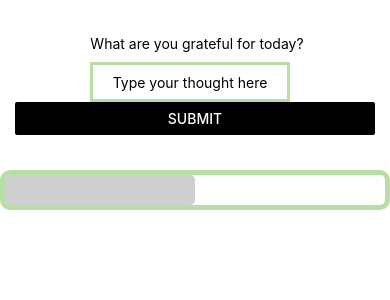
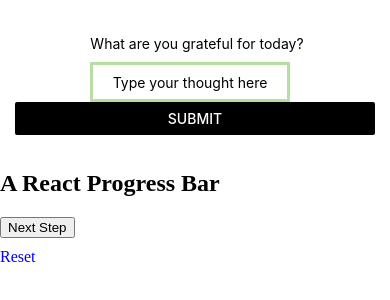
Before and after one commit to kasey-purvor/Grappitude, a React Native app: screen / in a window 390 px wide. Shown: the top 300 px of the page. Built offline with nearby package versions, Linux system fonts and the light colour scheme.

Commit message:
playing with progess bar to change percentage

```diff
--- a/App.js
+++ b/App.js
@@ -2,13 +2,13 @@ import React, { Component } from 'react';
 import { Text, Button, TextInput, View, StyleSheet } from 'react-native';
 
 import CreateThought from "./components/create-thought.component";
-import ProgressBar from "./components/progress-bar.component";
+import ProgressBarExample from "./components/progress-bar.component";
 
 const App = () => {
   return (
     < View>
     <CreateThought />
-    <ProgressBar />
+    <ProgressBarExample />
     </View>
 
   )
--- a/components/progress-bar.component.js
+++ b/components/progress-bar.component.js
@@ -2,34 +2,120 @@ import React,  { Component } from 'react';
 import { Text, Button, TextInput, View, StyleSheet } from 'react-native';
 import axios from "axios";
 
+ export default class ProgressBarExample extends Component {
+  constructor(props) {
+    super(props)
 
-export default class ProgressBar extends Component {
+    this.state = {
+      percentage: 50
+    }
 
-render(){
+    this.nextStep = this.nextStep.bind(this)
+  }
+
+  nextStep() {
+    if(this.state.percentage === 100) return
+    this.setState(prevState => ({ percentage: prevState.percentage + 20 }))
+  }
+
+  render() {
     return (
-    <View style={styles.progressBar}>
-<View style={styles.filler} />
-</View>
-)
-}}
+      <div>
+
+        <h2> A React Progress Bar </h2>
+        <ProgressBar percentage={this.state.percentage} />
+
+        <div style={{ marginTop: '20px' }}>
+          <button
+            onClick={this.nextStep}
+           >
+            Next Step
+          </button>
+        </div>
+
+        <div style={{marginTop: '10px', color: 'blue', marginBottom: '15px'}} onClick={() => this.setState({ percentage: 0 })}>
+          Reset
+        </div>
+      </div>
+    )
+  }
+}
+
+const ProgressBar = (props) => {
+  return (
+      <div className="progress-bar">
+        <Filler percentage={props.percentage} />
+      </div>
+    )
+}
+
+const Filler = (props) => {
+  return <div className="filler" style={{ width: `${props.percentage}%` }} />
+}
 
 
-const styles = StyleSheet.create({
-    progressBar: {
-      marginTop: 20,
-      height: 40,
-      width: '100%',
-      borderRadius: 10,
-      borderWidth: 5,
-      borderColor: '#B9DEA4'
-    },
 
-    filler: {
-      backgroundColor: '#CFCFCF',
-      height: 30,
-      width: '50%',
-      borderWidth: 15,
-      borderRadius: 5,
-      borderColor: '#CFCFCF'
-    }
-  })
+
+
+
+// export default class ProgressBar extends Component {
+//  constructor(props) {
+//    super(props)
+
+//    this.state = {
+//      percentage: 50
+
+//  } }
+
+// render() {
+
+
+// return {
+//   <View>
+//     < Bar percentage={this.state.percentage} />
+// </View>
+
+// }}
+// }
+
+// const Bar = (props) => {
+//   return (
+//     <div className="bar">
+//       <Filler percentage={props.percentage} />
+//     </div>
+//   )
+// }
+// const Filler = (props) => {
+//   return <div className="filler" style={{ width: `${props.percentage}%` }} />
+// }
+
+
+
+// // render(){
+// //     return (
+// //     <View style={styles.Bar}>
+// // <View style={styles.filler} />
+// // </View>
+// // )
+// // }}
+
+
+// const styles = StyleSheet.create({
+//     bar: {
+//       marginTop: 20,
+//       height: 40,
+//       width: '100%',
+//       borderRadius: 10,
+//       borderWidth: 5,
+//       borderColor: '#B9DEA4'
+//     },
+
+//     filler: {
+//       backgroundColor: '#CFCFCF',
+//       height: 30,
+//       width: '50%',
+//       borderWidth: 15,
+//       borderRadius: 5,
+//       borderColor: '#CFCFCF'
+//     }
+//   })
```
